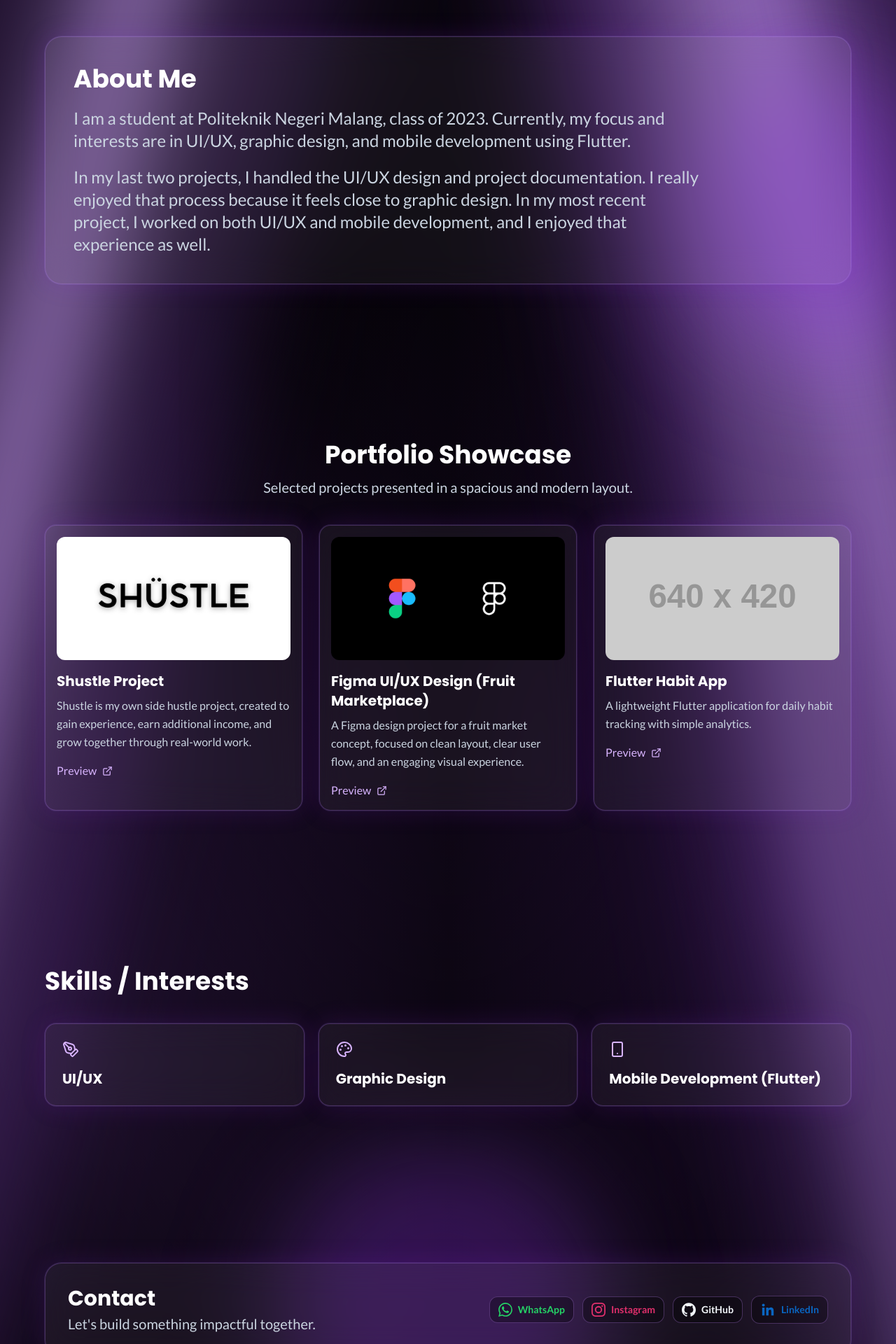
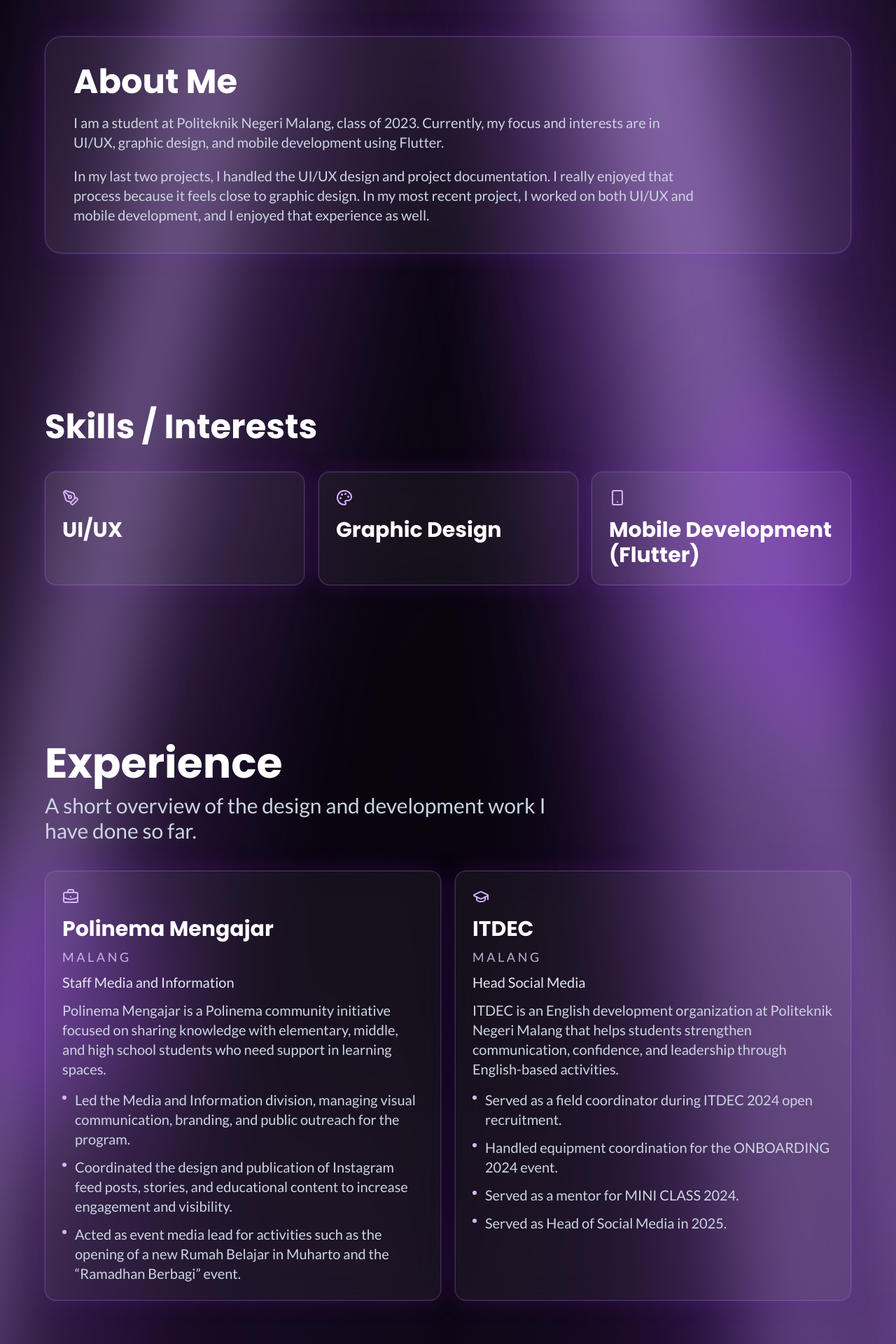
Before and after one commit to byhaqii/My-Porto, a React (Vite) app: page / in a window 1280 px wide. Shown: the part 860-2780 px from the top of the page at 70% size. Built offline with nearby package versions, Linux system fonts and the light colour scheme.

Commit message:
fixing some mistake

```diff
--- a/src/components/About.jsx
+++ b/src/components/About.jsx
@@ -1,9 +1,11 @@
 import { motion } from 'framer-motion'
+
+const MotionDiv = motion.div
 
 function About() {
   return (
     <section id="about" className="section-spacing px-4 md:px-6">
-      <motion.div
+      <MotionDiv
         initial={{ opacity: 0, y: 24 }}
         whileInView={{ opacity: 1, y: 0 }}
         viewport={{ once: true, amount: 0.4 }}
@@ -11,15 +13,15 @@ function About() {
         className="mx-auto max-w-6xl"
       >
         <div className="glow-card rounded-3xl p-8 md:p-10">
-          <h2 className="mb-5 text-3xl font-semibold text-white md:text-4xl">
+            <h2 className="mb-5 text-2xl font-semibold text-white sm:text-3xl md:text-4xl lg:text-5xl">
               About Me
             </h2>
-          <p className="max-w-4xl text-xl leading-relaxed text-slate-300 md:text-2xl">
+            <p className="max-w-4xl text-sm leading-relaxed text-slate-300 sm:text-base md:text-lg lg:text-xl">
               I am a student at Politeknik Negeri Malang, class of 2023.
               Currently, my focus and interests are in UI/UX, graphic design, and
               mobile development using Flutter.
             </p>
-          <p className="mt-5 max-w-4xl text-xl leading-relaxed text-slate-300 md:text-2xl">
+            <p className="mt-5 max-w-4xl text-sm leading-relaxed text-slate-300 sm:text-base md:text-lg lg:text-xl">
             In my last two projects, I handled the UI/UX design and project
             documentation. I really enjoyed that process because it feels close
             to graphic design. In my most recent project, I worked on both
@@ -27,7 +29,7 @@ function About() {
             well.
           </p>
         </div>
-      </motion.div>
+      </MotionDiv>
     </section>
   )
 }
--- /dev/null
+++ b/src/components/Experience.jsx
@@ -0,0 +1,100 @@
+import { motion } from 'framer-motion'
+import { BriefcaseBusiness, GraduationCap } from 'lucide-react'
+
+const MotionDiv = motion.div
+
+const experiences = [
+  {
+    title: 'Polinema Mengajar',
+    location: 'MALANG',
+    role: 'Staff Media and Information',
+    description:
+      'Polinema Mengajar is a Polinema community initiative focused on sharing knowledge with elementary, middle, and high school students who need support in learning spaces.',
+    details: [
+      'Led the Media and Information division, managing visual communication, branding, and public outreach for the program.',
+      'Coordinated the design and publication of Instagram feed posts, stories, and educational content to increase engagement and visibility.',
+      'Acted as event media lead for activities such as the opening of a new Rumah Belajar in Muharto and the “Ramadhan Berbagi” event.',
+    ],
+    icon: BriefcaseBusiness,
+  },
+  {
+    title: 'ITDEC',
+    location: 'Malang',
+    role: 'Head Social Media',
+    description:
+      'ITDEC is an English development organization at Politeknik Negeri Malang that helps students strengthen communication, confidence, and leadership through English-based activities.',
+    details: [
+      'Served as a field coordinator during ITDEC 2024 open recruitment.',
+      'Handled equipment coordination for the ONBOARDING 2024 event.',
+      'Served as a mentor for MINI CLASS 2024.',
+      'Served as Head of Social Media in 2025.',
+    ],
+    icon: GraduationCap,
+  },
+]
+
+function Experience() {
+  return (
+    <section id="experience" className="section-spacing px-4 md:px-6">
+      <div className="mx-auto max-w-6xl">
+        <MotionDiv
+          initial={{ opacity: 0, y: 24 }}
+          whileInView={{ opacity: 1, y: 0 }}
+          viewport={{ once: true, amount: 0.3 }}
+          transition={{ duration: 0.6 }}
+          className="mb-10"
+        >
+            <h2 className="text-5xl font-semibold text-white md:text-6xl">
+            Experience
+          </h2>
+            <p className="mt-3 max-w-3xl text-2xl text-slate-300 md:text-3xl">
+            A short overview of the design and development work I have done so
+            far.
+          </p>
+        </MotionDiv>
+
+        <div className="grid gap-5 lg:grid-cols-2">
+          {experiences.map((experience, index) => {
+            const Icon = experience.icon
+
+            return (
+              <MotionDiv
+                key={experience.title}
+                initial={{ opacity: 0, y: 22 }}
+                whileInView={{ opacity: 1, y: 0 }}
+                viewport={{ once: true, amount: 0.2 }}
+                transition={{ duration: 0.45, delay: index * 0.08 }}
+                whileHover={{ scale: 1.03, y: -4 }}
+                className="group glow-card rounded-2xl p-6"
+              >
+                <Icon className="mb-4 text-purple-300 transition group-hover:text-purple-200" />
+                  <h3 className="text-lg font-medium text-white sm:text-xl md:text-2xl lg:text-3xl">
+                    {experience.title}
+                  </h3>
+                  <p className="mt-2 text-xs uppercase tracking-[0.2em] text-purple-200/80 sm:text-sm md:text-base lg:text-lg">
+                    {experience.location}
+                  </p>
+                  <p className="mt-2 text-sm font-medium text-slate-200 sm:text-base md:text-lg lg:text-xl">
+                    {experience.role}
+                  </p>
+                  <p className="mt-3 text-sm leading-relaxed text-slate-300 sm:text-base md:text-lg lg:text-xl">
+                    {experience.description}
+                  </p>
+                  <ul className="mt-4 space-y-3 text-sm leading-relaxed text-slate-300 sm:text-base md:text-lg lg:text-xl">
+                  {experience.details.map((detail) => (
+                    <li key={detail} className="flex gap-3">
+                      <span className="mt-2 h-1.5 w-1.5 shrink-0 rounded-full bg-purple-300" />
+                      <span>{detail}</span>
+                    </li>
+                  ))}
+                </ul>
+              </MotionDiv>
+            )
+          })}
+        </div>
+      </div>
+    </section>
+  )
+}
+
+export default Experience
--- a/src/components/Footer.jsx
+++ b/src/components/Footer.jsx
@@ -2,10 +2,12 @@ import { BiLogoLinkedin } from 'react-icons/bi'
 import { SiGithub, SiInstagram, SiWhatsapp } from 'react-icons/si'
 import { motion } from 'framer-motion'
 
+const MotionDiv = motion.div
+
 function Footer() {
   return (
     <footer id="contact" className="section-spacing px-4 pb-10 md:px-6">
-      <motion.div
+      <MotionDiv
         initial={{ opacity: 0, y: 24 }}
         whileInView={{ opacity: 1, y: 0 }}
         viewport={{ once: true, amount: 0.4 }}
@@ -59,7 +61,7 @@ function Footer() {
             <span>LinkedIn</span>
           </a>
         </div>
-      </motion.div>
+      </MotionDiv>
     </footer>
   )
 }
--- a/src/components/GlowSilhouettes.jsx
+++ b/src/components/GlowSilhouettes.jsx
@@ -1,4 +1,6 @@
 import { motion } from 'framer-motion'
+
+const MotionDiv = motion.div
 
 function GlowSilhouettes() {
   return (
@@ -7,40 +9,64 @@ function GlowSilhouettes() {
       <div className="absolute inset-0 bg-[linear-gradient(90deg,rgba(0,0,0,0.14)_0%,rgba(0,0,0,0.58)_34%,rgba(0,0,0,0.74)_50%,rgba(0,0,0,0.58)_66%,rgba(0,0,0,0.14)_100%)]" />
       <div className="absolute inset-0 bg-[radial-gradient(ellipse_at_center,rgba(0,0,0,0.2)_0%,rgba(0,0,0,0.58)_54%,rgba(0,0,0,0.82)_100%)] mix-blend-multiply" />
 
-      <motion.div
+      <MotionDiv
         className="purple-beam beam-left"
-        animate={{ x: [0, -14, 0], y: [0, 8, 0], rotate: [16, 14, 16] }}
+        animate={{ x: [0, -24, 0], y: [0, 14, 0], rotate: [16, 12, 16], opacity: [0.4, 0.8, 0.4] }}
+        transition={{ duration: 12, repeat: Infinity, ease: 'easeInOut' }}
+      />
+
+      <MotionDiv
+        className="purple-beam beam-right"
+        animate={{ x: [0, 26, 0], y: [0, -16, 0], rotate: [-16, -12, -16], opacity: [0.4, 0.8, 0.4] }}
+        transition={{ duration: 11, repeat: Infinity, ease: 'easeInOut' }}
+      />
+
+      <MotionDiv
+        className="purple-beam beam-right-soft"
+        animate={{ x: [0, -18, 0], y: [0, 16, 0], rotate: [-12, -8, -12], opacity: [0.3, 0.7, 0.3] }}
         transition={{ duration: 15, repeat: Infinity, ease: 'easeInOut' }}
       />
 
-      <motion.div
-        className="purple-beam beam-right"
-        animate={{ x: [0, 16, 0], y: [0, -10, 0], rotate: [-16, -14, -16] }}
-        transition={{ duration: 14, repeat: Infinity, ease: 'easeInOut' }}
+      <MotionDiv
+        className="glow-silhouette absolute -left-24 top-24 h-80 w-80"
+        animate={{ y: [0, -24, 0], x: [0, 12, 0], scale: [1, 1.1, 1] }}
+        transition={{ duration: 8, repeat: Infinity, ease: 'easeInOut' }}
       />
 
-      <motion.div
-        className="purple-beam beam-right-soft"
-        animate={{ x: [0, -10, 0], y: [0, 10, 0], rotate: [-12, -10, -12] }}
-        transition={{ duration: 18, repeat: Infinity, ease: 'easeInOut' }}
+      <MotionDiv
+        className="glow-silhouette absolute right-[-6rem] top-[34%] h-[22rem] w-[22rem]"
+        animate={{ y: [0, 24, 0], x: [0, -16, 0], scale: [1, 1.08, 1] }}
+        transition={{ duration: 10, repeat: Infinity, ease: 'easeInOut' }}
       />
 
-      <motion.div
-        className="glow-silhouette absolute -left-24 top-24 h-80 w-80"
-        animate={{ y: [0, -16, 0], x: [0, 8, 0] }}
-        transition={{ duration: 9, repeat: Infinity, ease: 'easeInOut' }}
+      <MotionDiv
+        className="glow-silhouette absolute bottom-[-6rem] left-1/3 h-96 w-96"
+        animate={{ y: [0, -20, 0], x: [0, 18, 0], scale: [1, 1.12, 1] }}
+        transition={{ duration: 12, repeat: Infinity, ease: 'easeInOut' }}
       />
 
-      <motion.div
-        className="glow-silhouette absolute right-[-6rem] top-[34%] h-[22rem] w-[22rem]"
-        animate={{ y: [0, 18, 0], x: [0, -10, 0] }}
-        transition={{ duration: 11, repeat: Infinity, ease: 'easeInOut' }}
+      <MotionDiv
+        className="glow-silhouette absolute right-1/4 bottom-[-4rem] h-72 w-72"
+        animate={{ y: [0, 20, 0], x: [0, -12, 0], scale: [1, 1.05, 1] }}
+        transition={{ duration: 14, repeat: Infinity, ease: 'easeInOut', delay: 1 }}
       />
 
-      <motion.div
-        className="glow-silhouette absolute bottom-[-6rem] left-1/3 h-96 w-96"
-        animate={{ y: [0, -12, 0], x: [0, 12, 0] }}
-        transition={{ duration: 13, repeat: Infinity, ease: 'easeInOut' }}
+      <MotionDiv
+        className="glow-silhouette absolute left-[-5rem] top-1/2 h-64 w-64"
+        animate={{ y: [0, -18, 0], x: [0, 14, 0], scale: [1, 1.09, 1] }}
+        transition={{ duration: 16, repeat: Infinity, ease: 'easeInOut', delay: 2 }}
+      />
+
+      <MotionDiv
+        className="glow-silhouette absolute right-[-4rem] bottom-1/4 h-80 w-80"
+        animate={{ y: [0, 22, 0], x: [0, -14, 0], scale: [1, 1.11, 1] }}
+        transition={{ duration: 13, repeat: Infinity, ease: 'easeInOut', delay: 0.5 }}
+      />
+
+      <MotionDiv
+        className="glow-silhouette absolute top-[-3rem] left-1/4 h-56 w-56"
+        animate={{ y: [0, -14, 0], x: [0, 10, 0], scale: [1, 1.06, 1] }}
+        transition={{ duration: 9, repeat: Infinity, ease: 'easeInOut', delay: 1.5 }}
       />
 
       <div className="noise-overlay absolute inset-0" />
--- a/src/components/Portfolio.jsx
+++ b/src/components/Portfolio.jsx
@@ -1,28 +1,31 @@
 import { motion } from 'framer-motion'
 import { ExternalLink } from 'lucide-react'
+
+const MotionDiv = motion.div
+const MotionA = motion.a
 
 function Portfolio({ projects }) {
   return (
     <section id="portfolio" className="section-spacing px-4 md:px-6">
       <div className="mx-auto max-w-6xl">
-        <motion.div
+        <MotionDiv
           initial={{ opacity: 0, y: 24 }}
           whileInView={{ opacity: 1, y: 0 }}
           viewport={{ once: true, amount: 0.25 }}
           transition={{ duration: 0.6 }}
           className="mb-10 text-center"
         >
-          <h2 className="text-3xl font-semibold text-white md:text-4xl">
+          <h2 className="text-2xl font-semibold text-white sm:text-3xl md:text-4xl lg:text-5xl">
             Portfolio Showcase
           </h2>
-          <p className="mt-3 text-lg text-slate-300 md:text-xl">
-            Selected projects presented in a spacious and modern layout.
+          <p className="mt-3 text-base text-slate-300 sm:text-lg md:text-xl lg:text-2xl">
+            My selected projects.
           </p>
-        </motion.div>
+        </MotionDiv>
 
         <div className="grid gap-6 md:grid-cols-2 lg:grid-cols-3">
           {projects.map((project, index) => (
-            <motion.a
+            <MotionA
               key={project.id}
               href={project.link || undefined}
               target={project.link ? '_blank' : undefined}
@@ -31,7 +34,17 @@ function Portfolio({ projects }) {
               whileInView={{ opacity: 1, y: 0 }}
               viewport={{ once: true, amount: 0.2 }}
               transition={{ duration: 0.5, delay: index * 0.08 }}
-              whileHover={{ y: -6, scale: 1.02 }}
+              whileHover={{
+                y: -9,
+                scale: 1.028,
+                transition: {
+                  type: 'spring',
+                  stiffness: 320,
+                  damping: 24,
+                  mass: 0.58,
+                },
+              }}
+              whileTap={{ scale: project.link ? 0.992 : 1 }}
               className={`group glow-card rounded-2xl p-4 transition ${
                 project.link ? 'cursor-pointer' : 'cursor-default'
               } block`}
@@ -40,21 +53,23 @@ function Portfolio({ projects }) {
               <img
                 src={project.image}
                 alt={project.title}
-                className="h-44 w-full rounded-xl object-cover"
+                className={`h-44 w-full rounded-xl ${
+                  project.id === 4 ? 'object-contain bg-white/5 p-6' : 'object-cover'
+                }`}
               />
               <div className="mt-4">
-                <h3 className="text-xl font-semibold text-white">
+                <h3 className="text-lg font-semibold text-white sm:text-xl md:text-2xl lg:text-3xl">
                   {project.title}
                 </h3>
-                <p className="mt-2 text-base leading-relaxed text-slate-300">
+                <p className="mt-2 text-sm leading-relaxed text-slate-300 sm:text-base md:text-lg lg:text-xl">
                   {project.description}
                 </p>
-                <div className="mt-4 inline-flex items-center gap-2 text-base text-purple-300 transition group-hover:text-purple-200">
+                <div className="mt-4 inline-flex items-center gap-2 text-sm text-purple-300 transition group-hover:text-purple-200 sm:text-base md:text-lg lg:text-xl">
                   Preview
                   <ExternalLink size={15} />
                 </div>
               </div>
-            </motion.a>
+            </MotionA>
           ))}
         </div>
       </div>
--- a/src/components/Skills.jsx
+++ b/src/components/Skills.jsx
@@ -1,5 +1,7 @@
 import { motion } from 'framer-motion'
 import { PenTool, Palette, Smartphone } from 'lucide-react'
+
+const MotionDiv = motion.div
 
 const skills = [
   { name: 'UI/UX', icon: PenTool },
@@ -11,23 +13,23 @@ function Skills() {
   return (
     <section id="skills" className="section-spacing px-4 md:px-6">
       <div className="mx-auto max-w-6xl">
-        <motion.div
+        <MotionDiv
           initial={{ opacity: 0, y: 24 }}
           whileInView={{ opacity: 1, y: 0 }}
           viewport={{ once: true, amount: 0.3 }}
           transition={{ duration: 0.6 }}
           className="mb-10"
         >
-          <h2 className="text-3xl font-semibold text-white md:text-4xl">
+            <h2 className="text-2xl font-semibold text-white sm:text-3xl md:text-4xl lg:text-5xl">
             Skills / Interests
           </h2>
-        </motion.div>
+        </MotionDiv>
 
         <div className="grid gap-5 sm:grid-cols-2 lg:grid-cols-3">
           {skills.map((skill, index) => {
             const Icon = skill.icon
             return (
-              <motion.div
+              <MotionDiv
                 key={skill.name}
                 initial={{ opacity: 0, y: 22 }}
                 whileInView={{ opacity: 1, y: 0 }}
@@ -37,8 +39,8 @@ function Skills() {
                 className="group glow-card rounded-2xl p-6"
               >
                 <Icon className="mb-4 text-purple-300 transition group-hover:text-purple-200" />
-                <h3 className="text-xl font-medium text-white">{skill.name}</h3>
-              </motion.div>
+                  <h3 className="text-lg font-medium text-white sm:text-xl md:text-2xl lg:text-3xl">{skill.name}</h3>
+              </MotionDiv>
             )
           })}
         </div>
--- a/src/data/portfolioData.js
+++ b/src/data/portfolioData.js
@@ -19,10 +19,38 @@ export const portfolioData = [
   },
   {
     id: 3,
-    title: 'Flutter Habit App',
+    title: 'Github',
     description:
-      'A lightweight Flutter application for daily habit tracking with simple analytics.',
+      'My GitHub profile featuring projects, experiments, and code I have worked on.',
     image:
-      'https://placehold.co/640x420/0f041a/e879f9?text=Project+03',
+      'https://github.githubassets.com/images/modules/logos_page/GitHub-Mark.png',
+    link: 'https://github.com/byhaqii',
+  },
+  {
+    id: 4,
+    title: 'My Design',
+    description:
+      'About some of my design work and creative direction.',
+    image:
+      'https://upload.wikimedia.org/wikipedia/commons/d/da/Google_Drive_logo.png',
+    link: 'https://drive.google.com/drive/folders/1X5blDqur6453oMfPzMU3Arzh6SJ2l45F?usp=share_link',
+  },
+  {
+    id: 5,
+    title: 'Coming Soon',
+    description:
+      'A new project is in progress and will be shared here soon.',
+    image:
+      'https://placehold.co/640x420/0f041a/e879f9?text=Coming+Soon',
+    link: '',
+  },
+  {
+    id: 6,
+    title: 'Coming Soon',
+    description:
+      'Another upcoming project is being prepared for this portfolio.',
+    image:
+      'https://placehold.co/640x420/0f041a/e879f9?text=Coming+Soon',
+    link: '',
   },
 ]
--- a/src/index.css
+++ b/src/index.css
@@ -36,6 +36,51 @@
 
   .glow-card {
     @apply border border-purple-400/25 bg-white/5 shadow-[0_0_0_1px_rgba(167,139,250,0.12),0_0_35px_rgba(126,34,206,0.18)] backdrop-blur-xl;
+    position: relative;
+    overflow: hidden;
+    transition:
+      border-color 0.22s ease,
+      box-shadow 0.22s ease,
+      filter 0.22s ease,
+      transform 0.22s ease;
+    will-change: transform;
+  }
+
+  .glow-card::before {
+    content: '';
+    position: absolute;
+    top: -130%;
+    left: -55%;
+    width: 40%;
+    height: 360%;
+    pointer-events: none;
+    opacity: 0;
+    transform: translate3d(-220%, 0, 0) rotate(20deg);
+    will-change: transform, opacity;
+    background: linear-gradient(
+      90deg,
+      rgba(255, 255, 255, 0) 0%,
+      rgba(248, 244, 255, 0.05) 25%,
+      rgba(248, 244, 255, 0.45) 50%,
+      rgba(248, 244, 255, 0.05) 75%,
+      rgba(255, 255, 255, 0) 100%
+    );
+    transition: transform 0.72s cubic-bezier(0.22, 0.61, 0.36, 1), opacity 0.28s ease;
+  }
+
+  .glow-card:hover::before {
+    transform: translate3d(420%, 0, 0) rotate(20deg);
+    opacity: 0.82;
+  }
+
+  .glow-card:hover {
+    border-color: rgba(216, 180, 254, 0.55);
+    box-shadow:
+      0 0 0 1px rgba(216, 180, 254, 0.34),
+      0 14px 40px rgba(76, 29, 149, 0.32),
+      0 0 55px rgba(168, 85, 247, 0.31);
+    filter: saturate(1.08) brightness(1.03);
+    transform: translateY(-6px) scale(1.01);
   }
 
   .icon-button {
--- a/src/pages/Home.jsx
+++ b/src/pages/Home.jsx
@@ -1,8 +1,9 @@
 import Navbar from '../components/Navbar'
 import Hero from '../components/Hero'
 import About from '../components/About'
+import Skills from '../components/Skills'
+import Experience from '../components/Experience'
 import Portfolio from '../components/Portfolio'
-import Skills from '../components/Skills'
 import Footer from '../components/Footer'
 import GlowSilhouettes from '../components/GlowSilhouettes'
 import { portfolioData } from '../data/portfolioData'
@@ -16,8 +17,9 @@ function Home() {
         <main>
           <Hero />
           <About />
+          <Skills />
+          <Experience />
           <Portfolio projects={portfolioData} />
-          <Skills />
         </main>
         <Footer />
       </div>
```
Also changed, not shown: src/components/Hero.jsx (+11 -9 lines), src/components/Navbar.jsx (+8 -8 lines), src/components/SectionTitle.jsx (added). Lines whose indentation alone changed are shown as unchanged.
